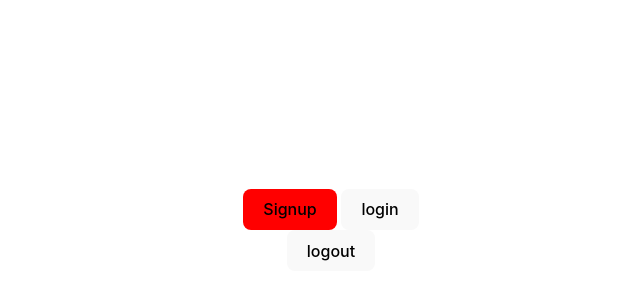
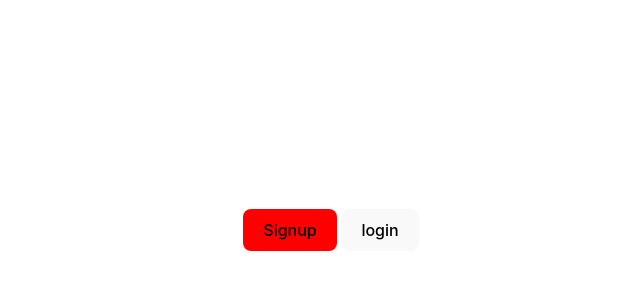
Before and after one commit to JoyBoyCr7/Top-RatedFront, a React (Vite) app: page / in a window 1280 px wide. Shown: the part 170-470 px from the top of the page, without its empty margins (309-949 px from the left). Built offline with nearby package versions, Linux system fonts and the light colour scheme.

Commit message:
working with chrome problem

```diff
--- a/src/App.tsx
+++ b/src/App.tsx
@@ -2,14 +2,11 @@
 // import reactLogo from './assets/react.svg'
 // import viteLogo from '/vite.svg'
 import './App.css'
-import { Outlet, Link, Form } from 'react-router-dom'
+import { Outlet} from 'react-router-dom'
 function App() {
 
   return (
     <>
-    <Link to={"/signup"}> <button style={{backgroundColor: "red"}}>Signup</button></Link>
-    <Link to={"/login"}> <button>login</button></Link>
-    <Form action="/logout" method="post"> <button>logout</button></Form>
     <Outlet/>
     </>
   )
--- a/src/pages/Dashboard.tsx
+++ b/src/pages/Dashboard.tsx
@@ -1,9 +1,10 @@
-import { Outlet, Link} from "react-router-dom"
+import { Outlet, Link, Form} from "react-router-dom"
 
 
 
 const Dashboard = () => {
     return <div>
+         <Form action="/logout" method="post"> <button>logout</button></Form>
         <h1> Your Dashboard</h1>
         <Link to="/dashboard/create">Create Show</Link>
         <Outlet/>
--- a/src/pages/Index.tsx
+++ b/src/pages/Index.tsx
@@ -22,9 +22,8 @@ const Index = () => {
     const shows = useLoaderData() as showtype[]
     console.log(shows)
     return <div>
-        <Form action="/logout" method="post"> <button>logout</button></Form>
 
-        {shows.map((show) => <div>
+        {shows.map((show) => <div key={show._id}>
             <h1>{show.showName}</h1>
             <Link to={`/dashboard/${show._id}`}><img src={show.showImage}/></Link>
         </div>)}
--- /dev/null
+++ b/src/pages/Welcome.tsx
@@ -0,0 +1,14 @@
+import { Outlet, Link, Form } from 'react-router-dom'
+
+function Welcome() {
+
+    return (
+      <>
+      <Link to={"/signup"}> <button style={{backgroundColor: "red"}}>Signup</button></Link>
+      <Link to={"/login"}> <button>login</button></Link>
+      <Outlet/>
+      </>
+    )
+  }
+
+  export default Welcome
--- a/src/router.tsx
+++ b/src/router.tsx
@@ -9,8 +9,10 @@ import Index from "./pages/Index";
 import Create from "./pages/Create";
 import Show from "./pages/Show";
 import Update from "./pages/Update";
+import Welcome from "./pages/Welcome";
 const router = createBrowserRouter(createRoutesFromElements(
     <Route path="/" element={<App/>}>
+        <Route path="" element={<Welcome/>}/>
         <Route path="/signup" element={<Signup/>} action={signupAction}/>
         <Route path="/login" element={<Login/>} action={loginAction}/>
         <Route path="/logout" action={logoutAction}/>
--- a/src/url.tsx
+++ b/src/url.tsx
@@ -1,3 +1,3 @@
-const url="http://localhost:4000"
+const url="https://top-rated-nda2.onrender.com"
 
 export default url
```
